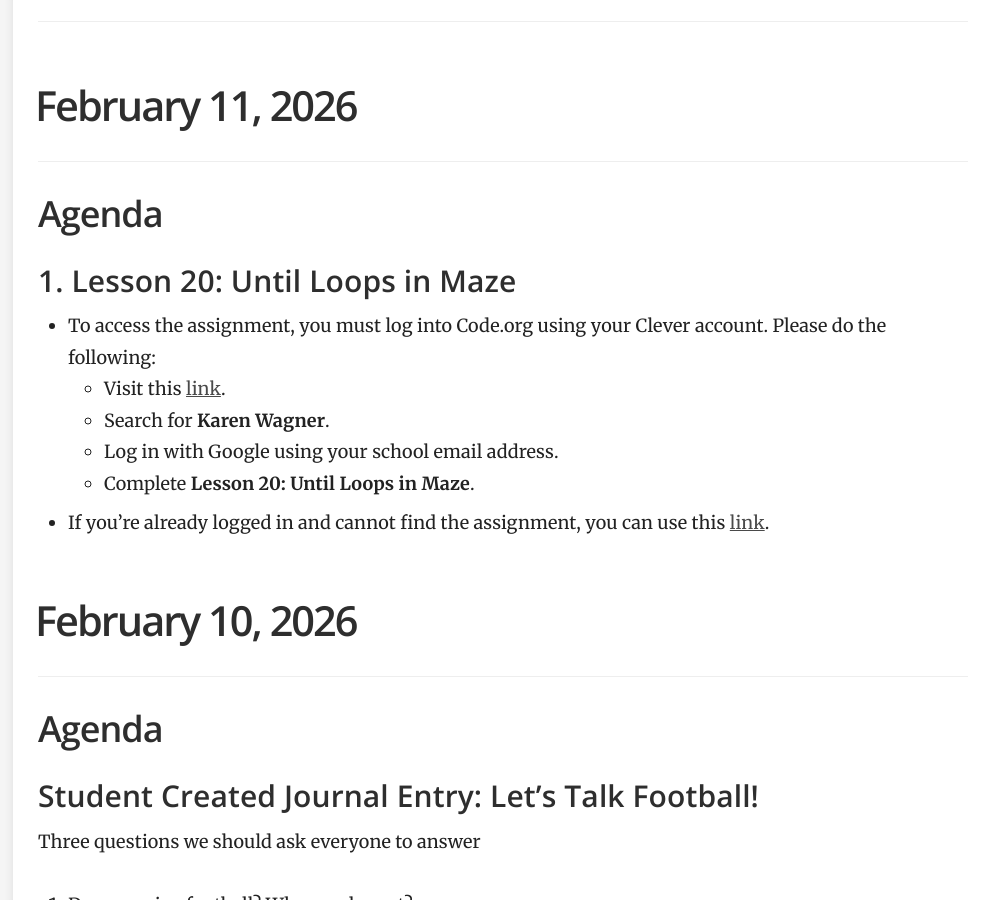
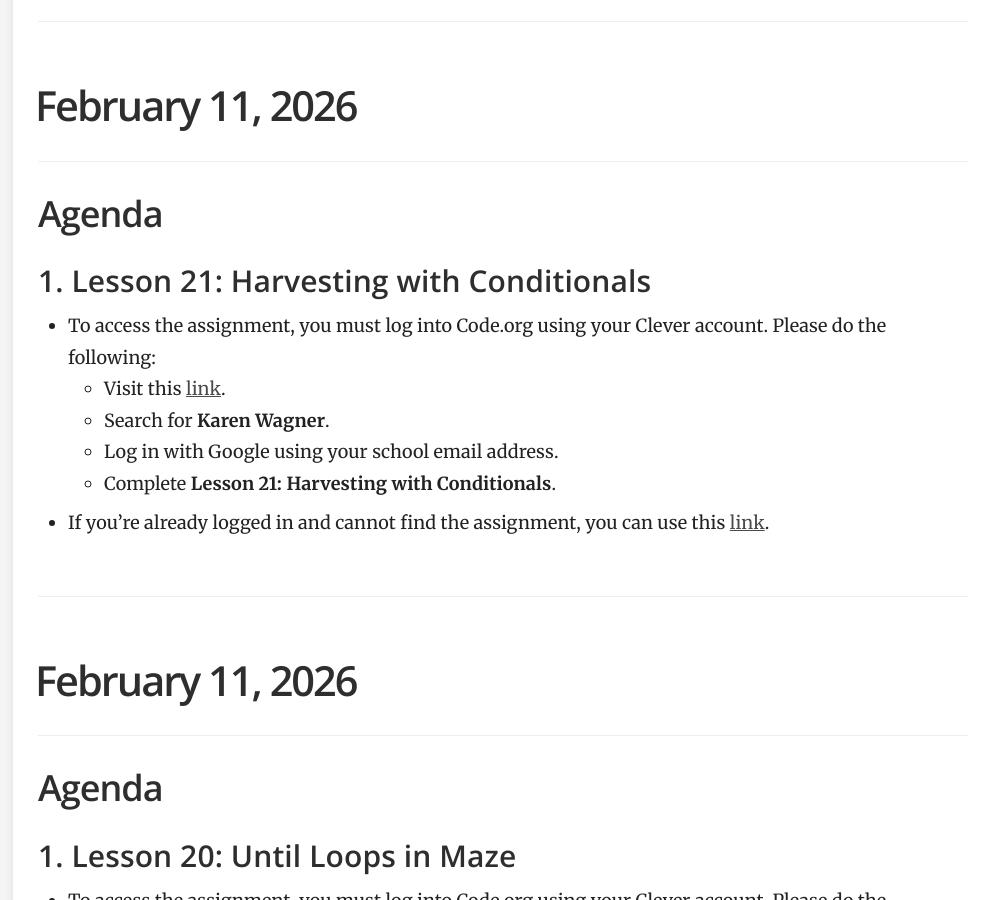
Before and after one commit to mswhitby/classroom, a Jekyll site: the page built from _docs/classes/1st.md, in a window 1280 px wide and 900 px high, scrolled down 818 px. Shown: the whole window, without its empty margins (287-1280 px from the left). Built offline with Jekyll 4.4.1, drawn with Linux system fonts in a browser that asks for light colours.

Commit message:
updated lessons

```diff
--- a/_docs/classes/1st.md
+++ b/_docs/classes/1st.md
@@ -168,6 +168,21 @@ order: 1
 
 ## Agenda
 
+### 1. Lesson 21: Harvesting with Conditionals
+- To access the assignment, you must log into Code.org using your Clever account. Please do the following:
+    - Visit this [link](https://clever.com/oauth/district-picker?client_id=2f27405716644a951b23&redirect_uri=https%3A%2F%2Fstudio.code.org%2Fusers%2Fauth%2Fclever%2Fcallback&response_type=code&state=ede33ff61289cf32708a0f54079cdd23e31d0b0a02b0e0e8).
+    - Search for **Karen Wagner**.
+    - Log in with Google using your school email address.
+    - Complete **Lesson 21: Harvesting with Conditionals**.
+
+- If you're already logged in and cannot find the assignment, you can use this [link](https://studio.code.org/courses/express-2025/units/1/lessons/21/levels/1).
+
+----
+
+# February 11, 2026
+
+## Agenda
+
 ### 1. Lesson 20: Until Loops in Maze
 - To access the assignment, you must log into Code.org using your Clever account. Please do the following:
     - Visit this [link](https://clever.com/oauth/district-picker?client_id=2f27405716644a951b23&redirect_uri=https%3A%2F%2Fstudio.code.org%2Fusers%2Fauth%2Fclever%2Fcallback&response_type=code&state=ede33ff61289cf32708a0f54079cdd23e31d0b0a02b0e0e8).
@@ -176,6 +191,8 @@ order: 1
     - Complete **Lesson 20: Until Loops in Maze**.
 
 - If you're already logged in and cannot find the assignment, you can use this [link](https://studio.code.org/courses/express-2025/units/1/lessons/20/levels/1).
+
+----
 
 
 # February 10, 2026
```
